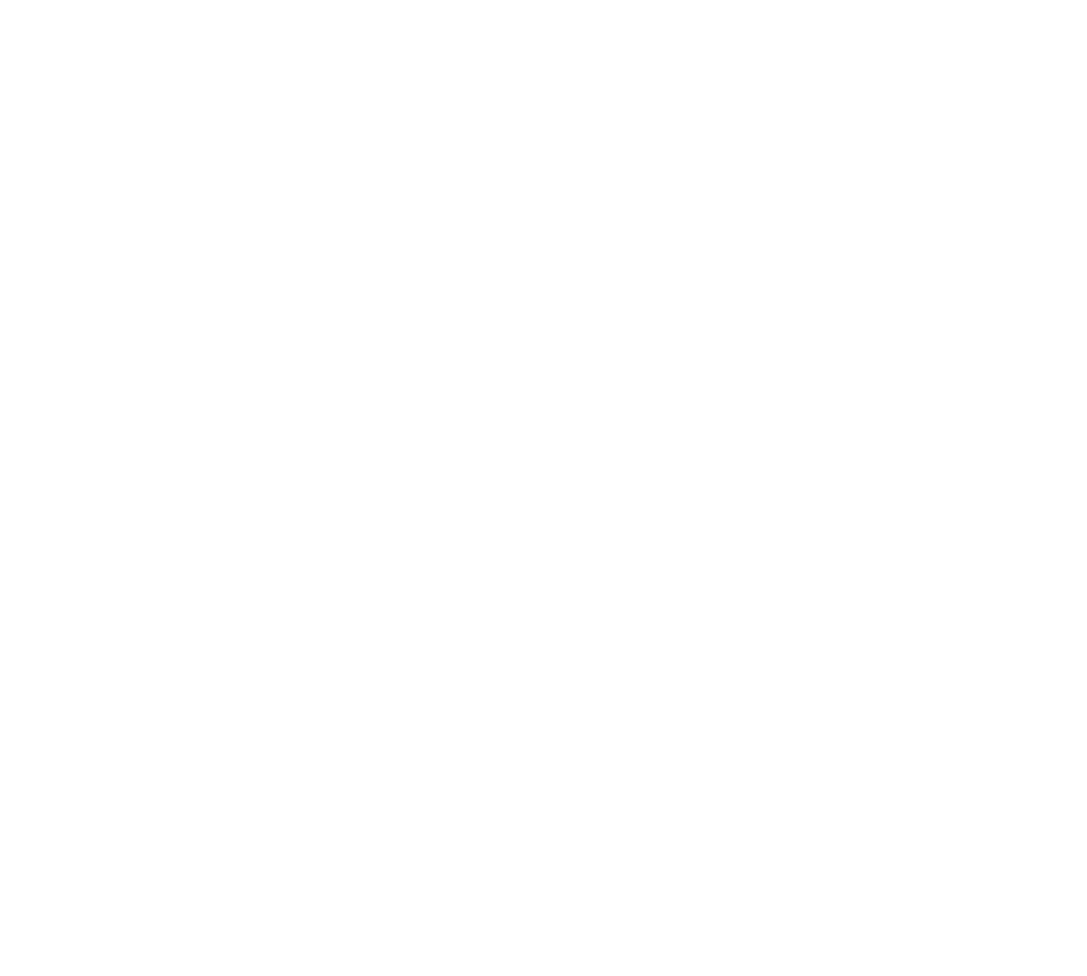
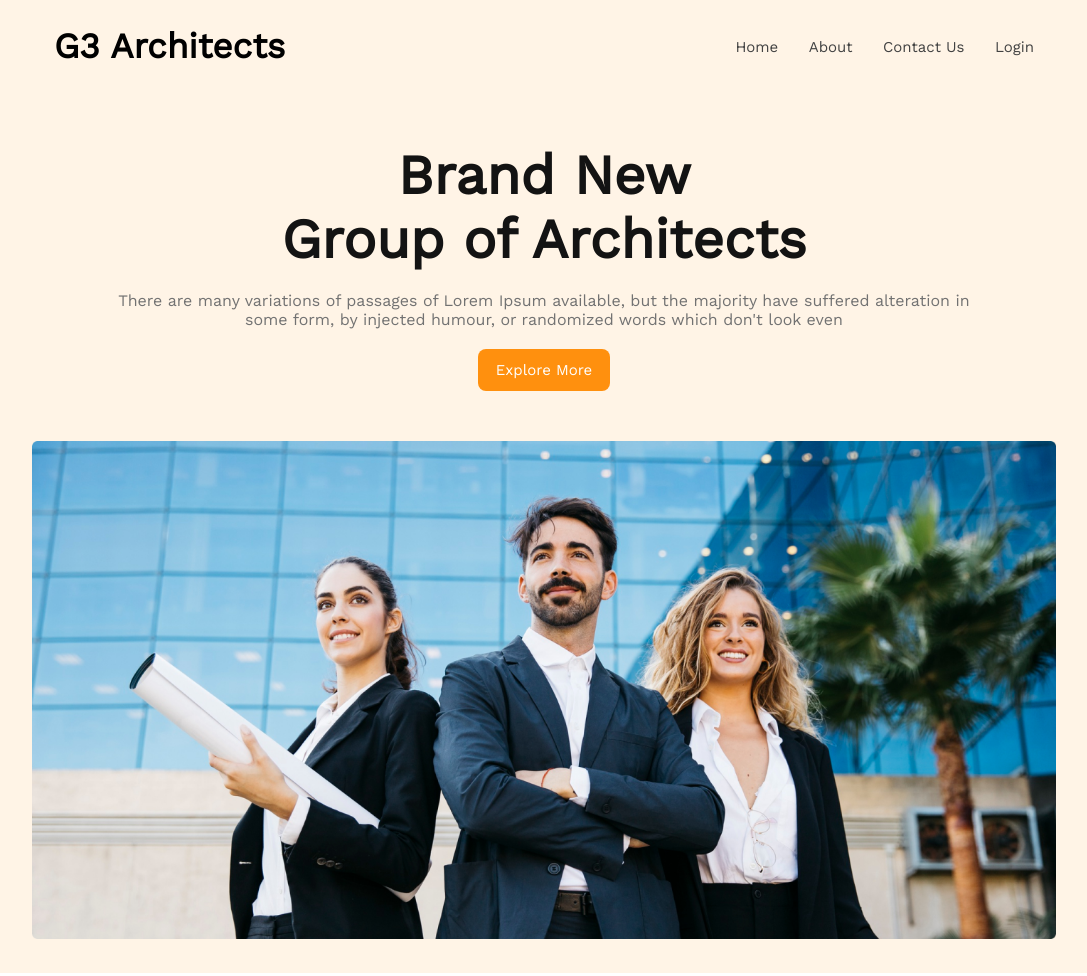
Before and after one commit to Arefin2311/G3-ARCHITECTS, a plain HTML site: page Index.html in a window 1280 px wide. Shown: the whole page, without its empty margins (96-1183 px from the left). Before the commit the page ends 800 px from the top, so only its background shows below. Drawn offline with nearby package versions, Linux system fonts and the light colour scheme.

Commit message:
header section added

```diff
--- a/Index.html
+++ b/Index.html
@@ -5,8 +5,41 @@
     <meta http-equiv="X-UA-Compatible" content="IE=edge">
     <meta name="viewport" content="width=device-width, initial-scale=1.0">
     <title>G3-Architects</title>
+    <link rel="stylesheet" href="styles/style.css">
+    <link href="https://fonts.googleapis.com/css2?family=Work+Sans&display=swap" rel="stylesheet">
 </head>
 <body>
+    <header>
+        <section class="container">
+            <!-- navbar start -->
+            <nav class="navbar-container">
+                <div class="navbar-title">
+                    <h3>G3 Architects</h3>
+                </div>
+                <div class="navbar-items">
+                    <a href="">Home</a>
+                    <a href="">About</a>
+                    <a href="">Contact Us</a>
+                    <a href="">Login</a>
+                </div>
+            </nav>
+            <!-- navbar end -->
+
+            <!-- header start  -->
+            <section class="header-container">
+                <div class="header-details">
+                    <h1 class="header-title">Brand New <br> Group of Architects</h1>
+                    <p class="header-description">There are many variations of passages of Lorem Ipsum available, but the majority have suffered alteration in <br> some form, by injected humour, or randomized words which don't look even</p>
+                    <button class="explore-btn">Explore More</button>
+                </div>
+                <div class="header-banner">
+                    <img src="./images/banner.png" alt="">
+                </div>
+            </section>
+            <!-- header end  -->
+        </section>
+    </header>
+
 
 </body>
 </html>
--- a/styles/style.css
+++ b/styles/style.css
@@ -0,0 +1,76 @@
+/* common css styles  */
+*{
+    font-family: 'Work Sans', sans-serif;
+    margin: 0 ;
+    padding: 0;
+}
+p{
+    color: #727272;
+}
+
+
+/* navbar css start  */
+.container{
+    background-color: rgba(255, 144, 14, 0.1)
+    ;
+
+}
+
+.navbar-container{
+    padding: 25px 150px;
+    display: flex;
+    align-items: center;
+    justify-content: space-between;
+}
+
+.navbar-title > h3 {
+    font-size: 35px;
+    font-weight: 700;
+}
+
+.navbar-items > a {
+    font-size: 15px;
+    text-decoration: none;
+    color: #424242;
+    margin-left: 25px;
+}
+
+/* navbar css end  */
+
+/* header css start  */
+.header-container,  .company-features-container {
+    margin: 4% 10%;
+}
+.header-details{
+    text-align: center;
+    margin-bottom: 50px;
+}
+
+.header-title {
+    font-size: 55px;
+    font-weight: 700;
+    color: #131313;
+    margin: 20px 0;
+}
+.header-description{
+    color: #727272;
+    margin: 20px 0;
+}
+
+.explore-btn{
+    font-size: 15px;
+    border-style: none;
+    padding: 12px 18px;
+    color: #ffffff;
+    background-color: #FF900E;
+    border-radius: 8px;
+    cursor: pointer;
+}
+.header-banner{
+    padding-bottom: 30px;
+}
+.header-banner > img {
+    width: 100%;
+}
+
+/* header css end  */
```
